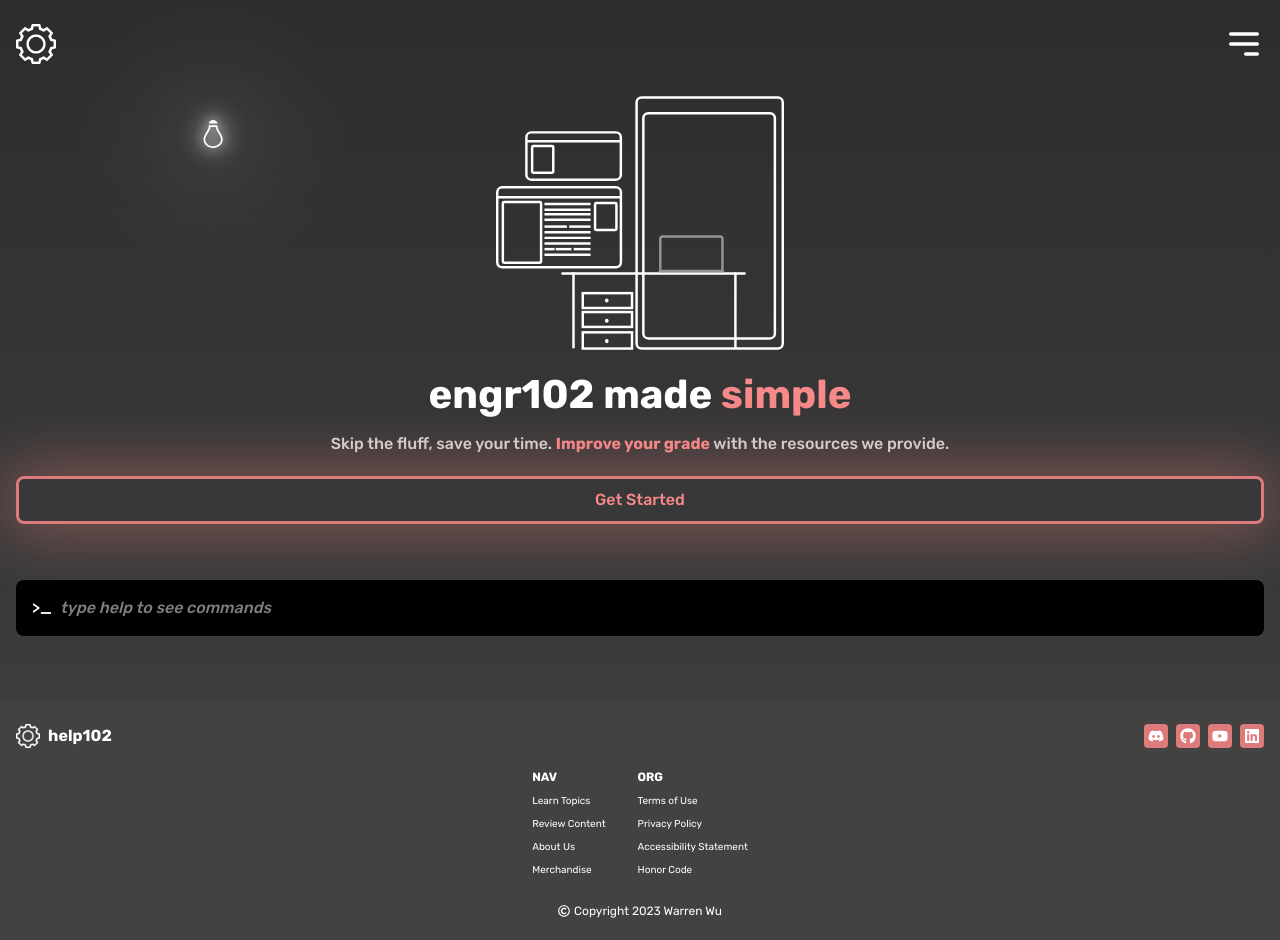
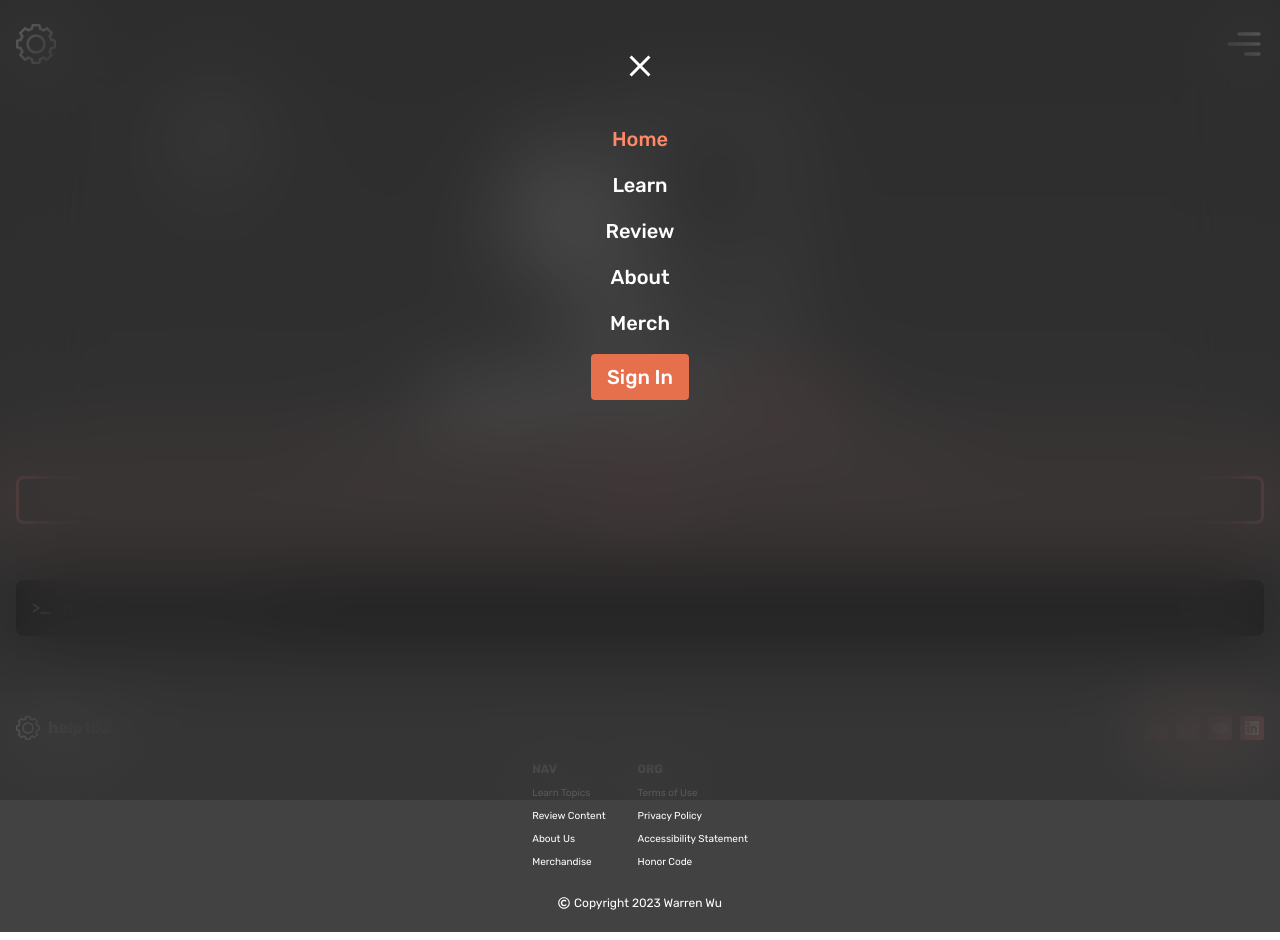
Before and after one commit to WarrenWu4/engr102-website, a React (Vite) app: page / in a window 1280 px wide. Both pictures are taken after a click on the icon 1244 px from the left and 44 px from the top of the page. Built offline with nearby package versions, Linux system fonts and the light colour scheme; no server answers.

Commit message:
firebase auth google

```diff
--- a/package.json
+++ b/package.json
@@ -9,7 +9,7 @@
     "preview": "vite preview"
   },
   "dependencies": {
-    "firebase": "^9.22.2",
+    "firebase": "^9.23.0",
     "react": "^18.2.0",
     "react-dom": "^18.2.0",
     "react-icons": "^4.7.1",
--- a/src/components/Footer.jsx
+++ b/src/components/Footer.jsx
@@ -33,7 +33,7 @@ export default function Footer() {
     )
 
     return (
-        <div className="w-full bg-neutral-800 mt-[6.4rem]">
+        <div className="w-full bg-neutral-800 mt-[5.6rem]">
 
             <div className="flex w-full px-[1.6rem] justify-between mt-[2.4rem]">
                 <NavLink to="/" className="flex items-center font-bold text-[1.6rem]">
--- a/src/components/HomePage.jsx
+++ b/src/components/HomePage.jsx
@@ -2,8 +2,6 @@ import { NavLink } from "react-router-dom";
 import { useRef, useState } from "react";
 import { GoLightBulb } from "react-icons/go";
 import hero from "/hero-img.svg";
-
-
 
 export default function HomePage() {
 
--- a/src/components/Nav.jsx
+++ b/src/components/Nav.jsx
@@ -1,10 +1,59 @@
 import { CgMenuRight } from "react-icons/cg";
-import { NavLink } from 'react-router-dom';
-import { useEffect, useRef, useState } from "react";
-import { HiOutlineMenuAlt3 } from "react-icons/hi";
+import { IoMdClose } from "react-icons/io";
+import { FcGoogle } from "react-icons/fc";
+import { NavLink, useLocation } from 'react-router-dom';
+import { useEffect, useState, useRef } from "react";
+import { signInWithPopup, GoogleAuthProvider } from "firebase/auth";
+import { auth } from "../firebase";
 import logo from "/gear.png";
 
 export default function Nav() {
+
+    const { pathname } = useLocation();
+    const [nav, setNav] = useState({"open":false, "sidebar":"none"});
+    const signup = useRef();
+
+    useEffect(() => {
+        setNav({"open":false, "sidebar":"none"})
+      }, [pathname]);
+
+    const handleNav = () => {
+        setNav((nav["open"]) ?
+            {"open":false, "sidebar":"none"}:
+            {"open":true, "sidebar":"flex"});
+    }
+
+    const handleDialog = () => {
+        if (signup.current.open) {
+            signup.current.close();
+        }
+        else {
+            signup.current.showModal()
+        }
+    }
+
+    // ! MAKE SURE TO REMOVE LOCALHOST AS AUTHORIZED DOMAIN IN FIREBASE CONSOLE
+    const handleSignIn = async () => {
+
+        const provider = new GoogleAuthProvider();
+
+        try {
+            const result = await signInWithPopup(auth, provider)
+
+            const { displayName, email, photoURL, uid } = result.user
+
+            console.log(displayName, email, photoURL, uid);
+        }
+        catch (e) {
+            console.log("error", e)
+        }
+    }
+
+    const handleEmailSignIn = async (e) => {
+        e.preventDefault();
+        console.log("test")
+    }
+
 
     return (
         <>
@@ -12,13 +61,43 @@ export default function Nav() {
 
                 <img src={logo} alt="logo" className="w-[4rem] h-[4rem]"/>
 
-                <HiOutlineMenuAlt3 className="cursor-pointer w-[4rem] h-[4rem]" />
+                <CgMenuRight onClick={handleNav} className="cursor-pointer w-[4rem] h-[4rem]"/>
+
+                <div style={{display: nav["sidebar"]}} className="fixed top-0 right-0 w-full h-screen z-[20] bg-neutral-900/60 backdrop-blur-[4rem]">
+
+                    <div className="w-full mt-[2.4rem] flex flex-col items-center ">
+                        <IoMdClose onClick={handleNav} className="w-[3.6rem] h-[3.6rem] my-[2.4rem] cursor-pointer"/>
+                        <NavLink className="navlink" to="/">Home</NavLink>
+                        <NavLink className="navlink" to="/learn">Learn</NavLink>
+                        <NavLink className="navlink" to="/review">Review</NavLink>
+                        <NavLink className="navlink" to="/about">About</NavLink>
+                        <NavLink className="navlink" to="/merch">Merch</NavLink>
+                        <button type="button" onClick={handleDialog} className="px-[1.6rem] py-[0.8rem] rounded-[0.4rem] bg-orange-600 font-medium text-h8 mt-[1.6rem]">Sign In</button>
+                    </div>
+
+                </div>
 
             </div>
 
             {/* signup dialog */}
-            {/* <dialog open className="absolute top-[50%] left-[50%] w-[20rem] h-[20rem] trasnlate-x-[50%] translate-y-[-50%] bg-[black] z-[100]">
-            </dialog> */}
+            <dialog ref={signup} className="fixed top-0 left-0 w-full h-screen max-w-full max-h-screen bg-neutral-900/40 backdrop-blur-[4rem]">
+
+                <div className="p-[1.6rem] bg-neutral-800 rounded-[0.4rem] m-auto absolute top-[50%] left-[50%] translate-x-[-50%] translate-y-[-50%] flex flex-col">
+                    <IoMdClose onClick={handleDialog} className="w-[3.6rem] h-[3.6rem] mb-[1.6rem] cursor-pointer"/>
+
+                    <form onSubmit={handleEmailSignIn}>
+
+                        <button type="submit" className="w-[20rem] h-[4.8rem] bg-orange-900"></button>
+                    </form>
+
+                    <button type="button" onClick={handleSignIn} className="text-h8 flex justify-center items-center w-[24rem] h-[4.8rem] rounded-[0.4rem] bg-primary-600">
+                        <FcGoogle className="mr-[1.2rem]"/>
+                        Sign In With Google
+                    </button>
+                    <div className="font-semibold text-h8 text-red-300 mt-[1.2rem]">PLEASE USE TAMU EMAIL</div>
+                </div>
+
+            </dialog>
         </>
     )
 }
--- a/src/firebase.jsx
+++ b/src/firebase.jsx
@@ -4,12 +4,12 @@ import { getFirestore } from "firebase/firestore";
 import { getStorage } from "firebase/storage";
 
 const app = initializeApp({
-    apiKey: process.env.REACT_APP_FIREBASE_API_KEY,
-    authDomain: process.env.REACT_APP_FIREBASE_AUTH_DOMAIN,
-    projectId: process.env.REACT_APP_FIREBASE_PROJECT_ID,
-    storageBucket: process.env.REACT_APP_FIREBASE_STORAGE_BUCKET,
-    messagingSenderId: process.env.REACT_APP_FIREBASE_MESSAGING_SENDER_ID,
-    appId: process.env.REACT_APP_FIREBASE_APP_ID,
+    apiKey: import.meta.env.VITE_APIKEY,
+    authDomain: import.meta.env.VITE_AUTHDOMAIN,
+    projectId: import.meta.env.VITE_PROJECTID,
+    storageBucket: import.meta.env.VITE_STORAGEBUCKET,
+    messagingSenderId: import.meta.env.VITE_MESSAGINGSENDERID,
+    appId: import.meta.env.VITE_APPID,
 });
 
 export const storage = getStorage(app);
--- a/src/index.css
+++ b/src/index.css
@@ -14,15 +14,16 @@ html {
 body {
   width: 100%;
   min-height: 100vh;
+  position: relative;
   background: linear-gradient(180deg, #2D2D2D 0%, rgba(45, 45, 45, 0.90) 100%);
 }
 
 #root {
-  @apply w-full relative flex flex-col items-center
+  @apply w-full flex flex-col items-center
 }
 
 .navlink {
-  @apply current:text-orange-400 hover:text-blue-400 p-[1.2rem] mt-[0.8rem]
+  @apply current:text-orange-400 hover:text-blue-400 mt-[1.6rem] text-h8 font-medium
 }
 
 /* scrollbar */
```
Also changed, not shown: 1 other file (tests, documents, lock files or other folders).
